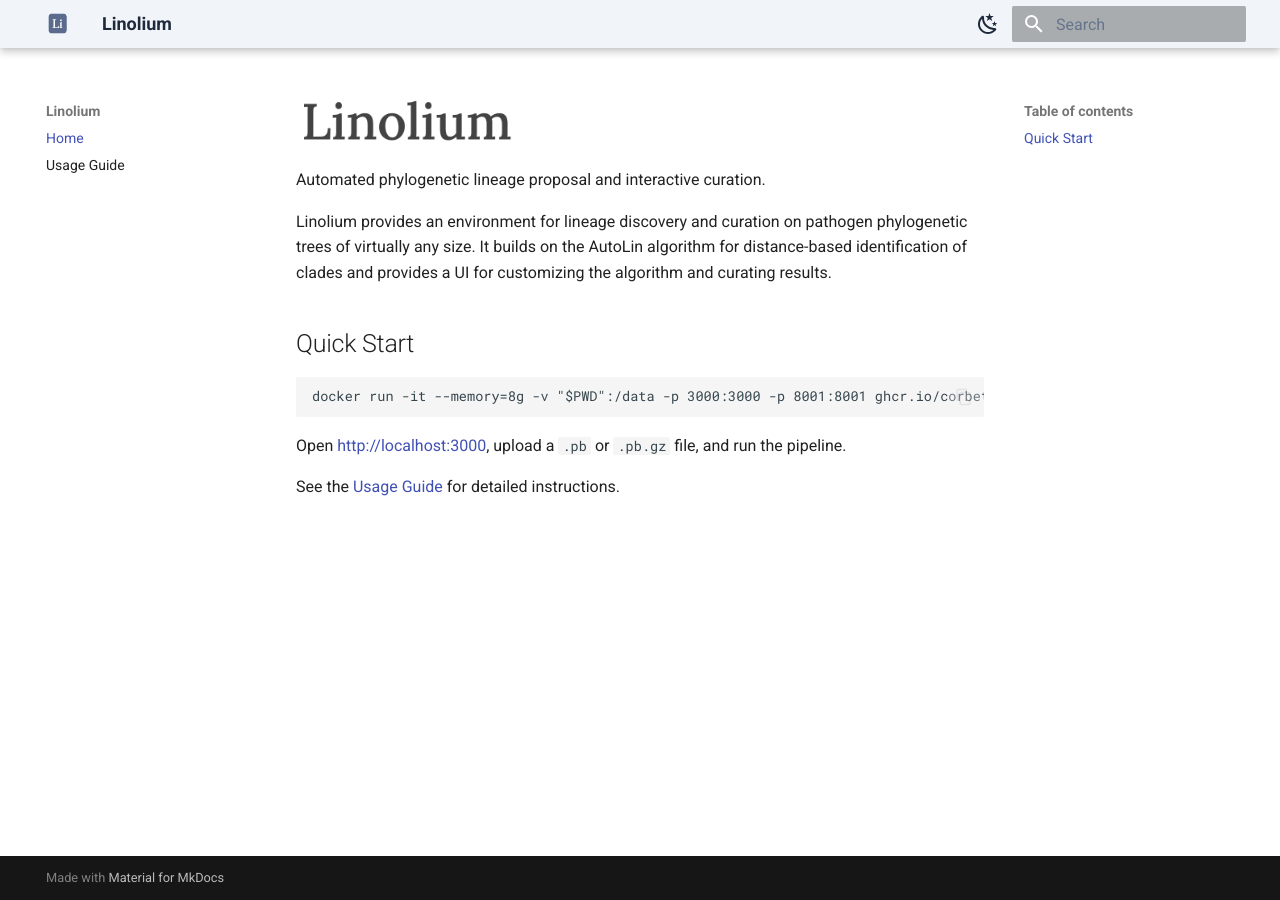
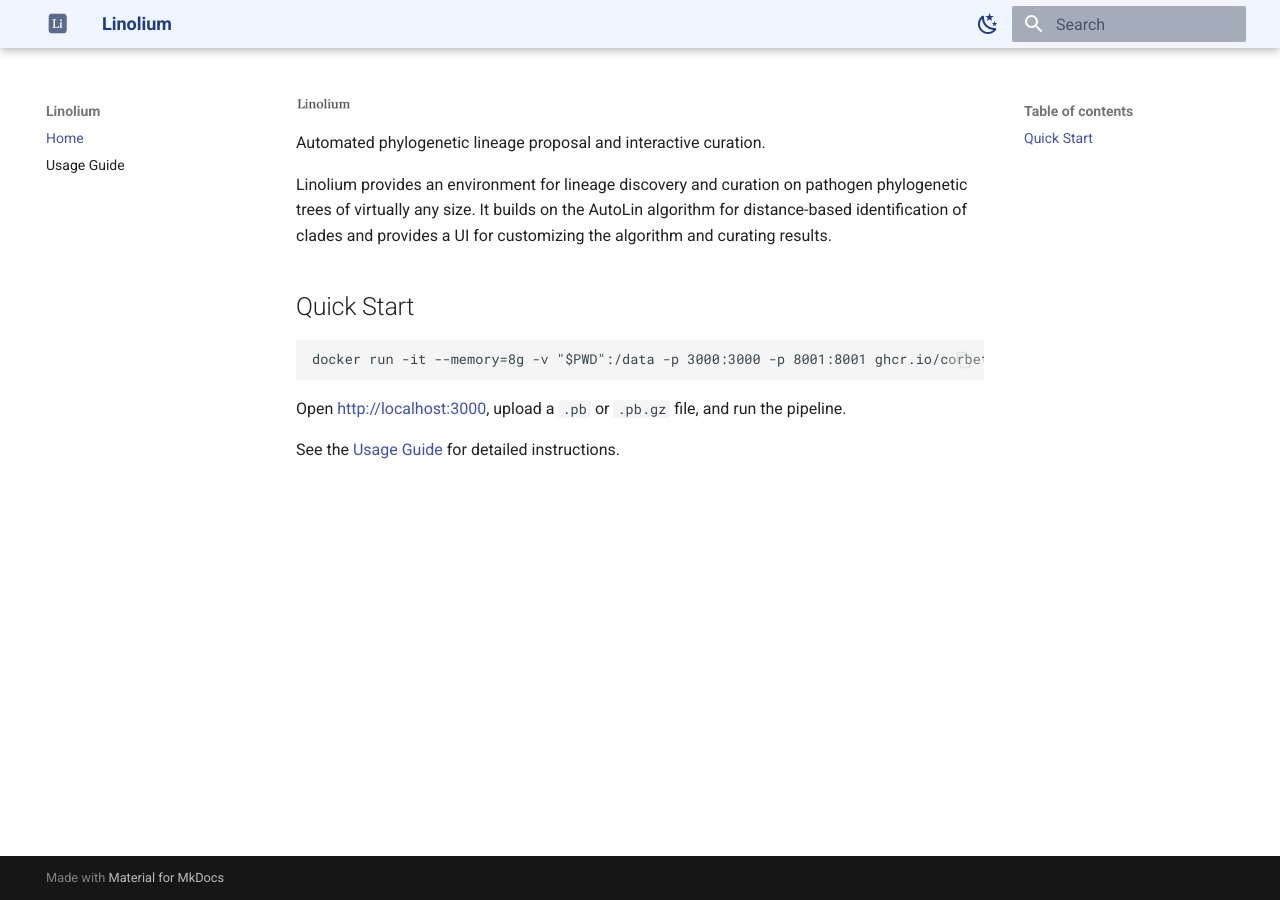
Before and after one commit to corbett-lab/lineage-curation, an MkDocs documentation site: the page built from docs/index.md, in a window 1280 px wide. Built offline with MkDocs 1.6.1 and Material for MkDocs 9.7.7, drawn with Linux system fonts in a browser that asks for light colours.

Commit message:
Very light blue header and 4x smaller title image

```diff
--- a/docs/stylesheets/extra.css
+++ b/docs/stylesheets/extra.css
@@ -1,16 +1,16 @@
-/* Light shade for the header */
+/* Very light blue header */
 .md-header {
-  background-color: #f1f5f9;
-  color: #1e293b;
+  background-color: #eff6ff;
+  color: #1e3a8a;
 }
 .md-header__title {
-  color: #1e293b;
+  color: #1e3a8a;
 }
 .md-search__input {
-  background-color: rgba(0, 0, 0, 0.05);
+  background-color: rgba(30, 58, 138, 0.08);
 }
 .md-search__input::placeholder {
-  color: #64748b;
+  color: #475569;
 }
 
 /* Title image on home page: H1 wrapping an image shouldn't get heading chrome */
@@ -22,7 +22,7 @@
   line-height: 1;
 }
 .md-typeset img.title-img {
-  max-width: 220px;
+  max-width: 55px;
   height: auto;
   display: block;
 }
```
